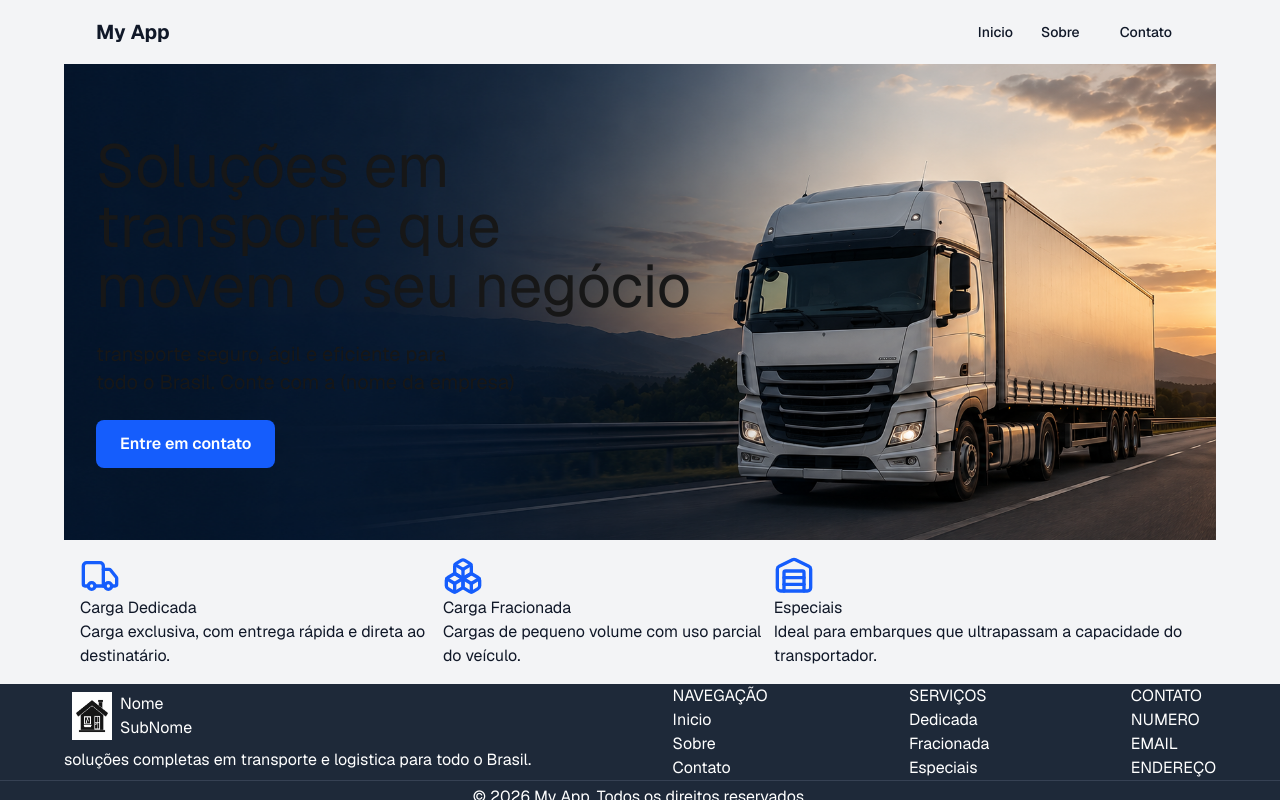
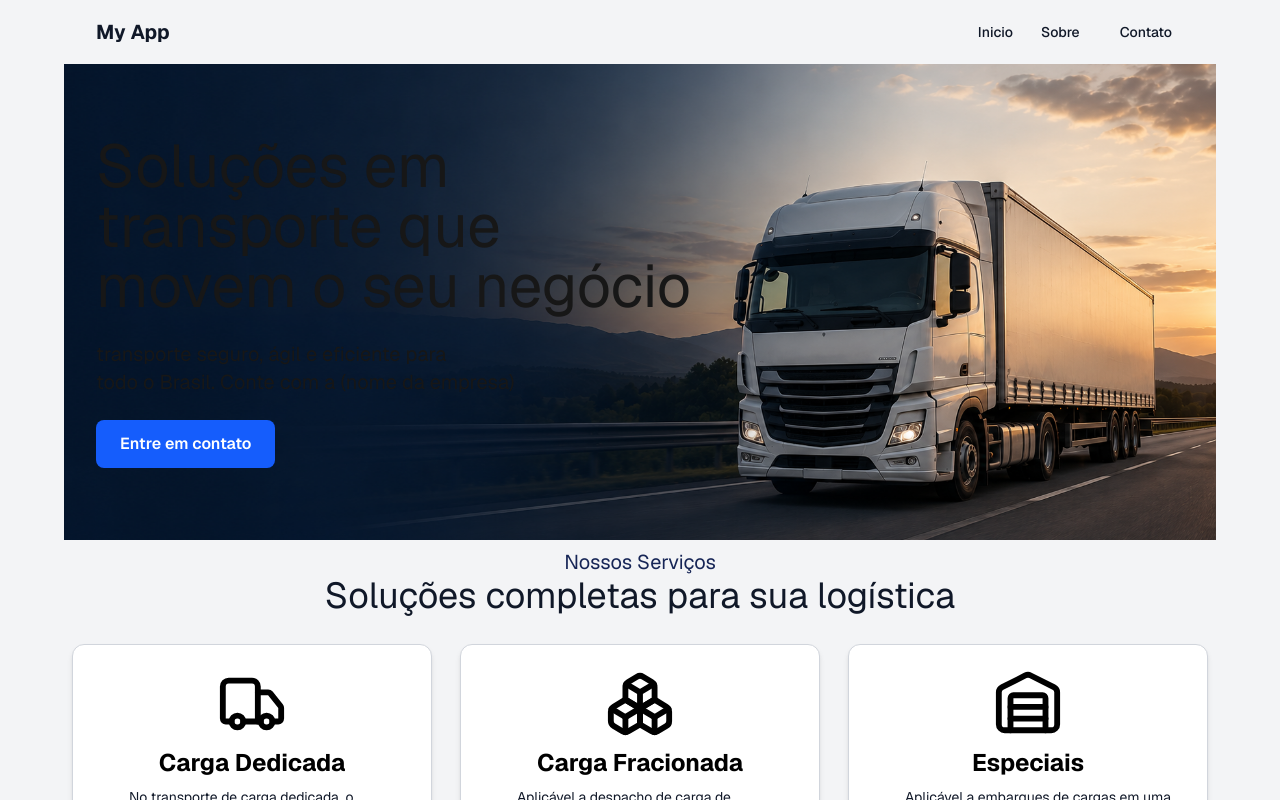
Before and after one commit to transportadoramsf-oss/site, a Next.js app: page / in a window 1280 px wide. Shown: the top 800 px of the page. Built offline with nearby package versions, Linux system fonts and the light colour scheme.

Commit message:
style: melhoria de design do Hero e Serviços

```diff
--- a/src/componentes/BoxServiços.tsx
+++ b/src/componentes/BoxServiços.tsx
@@ -1,5 +1,3 @@
-import Image from "next/image";
-import Link from "next/link";
 import { ReactNode } from "react";
 
 interface BoxServiçosProps {
@@ -14,11 +12,11 @@ export default function BoxServiços({
   description,
 }: BoxServiçosProps) {
   return (
-    <div className="flex justify-center items-center gap-4">
-      <div>
+    <div className="w-90 rounded-xl border border-gray-300 bg-white p-4 shadow-md">
+      <div className="flex flex-col items-center pl-4 pr-4 p-2  gap-2">
         {icone}
-        <h1>{titulo}</h1>
-        <p>{description}</p>
+        <h1 className="text-2xl text-black font-bold">{titulo}</h1>
+        <p className="indent-6 text-sm text-gray-900">{description}</p>
       </div>
     </div>
   );
--- a/src/componentes/Serviços.tsx
+++ b/src/componentes/Serviços.tsx
@@ -3,29 +3,28 @@ import BoxServiços from "./BoxServiços";
 
 export function Serviços() {
   return (
-    <div className="w-[90%] max-w-7xl mx-auto p-4 text-gray-900">
-      <div>
-        <h1></h1>
-        <h1></h1>
+    <div className="w-[90%] max-w-7xl mx-auto p-2 text-gray-900">
+      <div className="flex flex-col justify-center items-center">
+        <h1 className="text-xl text-blue-950">Nossos Serviços</h1>
+        <h1 className="text-4xl pb-3 text-gray-900">Soluções completas para sua logística</h1>
       </div>
 
-      <div className="flex justify-between">
+      <div className="flex justify-between pb-10 pt-4">
         <BoxServiços
-          icone={<Truck size={40} className="text-blue-600" />}
+          icone={<Truck size={70} className="text-black" />}
           titulo="Carga Dedicada"
-          description="Carga exclusiva, com entrega rápida e direta ao destinatário."
+          description="No transporte de carga dedicada, o cliente pode utilizar o espaço do veículo em sua totalidade. Sendo assim, após o carregamento da carga, o veículo segue em rota ao destinatário. Existe uma urgência na entrega, tornando-a mais rápida e evitando atrasos."
         />
 
         <BoxServiços
-          icone={<Boxes size={40} className="text-blue-600" />}
+          icone={<Boxes size={70} className="text-black" />}
           titulo="Carga Fracionada"
-          description="Cargas de pequeno volume com uso parcial do veículo."
-        />
+          description="Aplicável a despacho de carga de pequeno volume, ultilizando parcialmente a capacidade nominal de carga do veículo transportador."/>
 
         <BoxServiços
-          icone={<Warehouse size={40} className="text-blue-600" />}
+          icone={<Warehouse size={70} className="text-black" />}
           titulo="Especiais"
-          description="Ideal para embarques que ultrapassam a capacidade do transportador."
+          description="Aplicável a embarques de cargas em uma origem, ultilizando mais que o total da capacidade nominal da carga do veículo transportador e em um ou mais destinos."
         />
       </div>
     </div>
```
